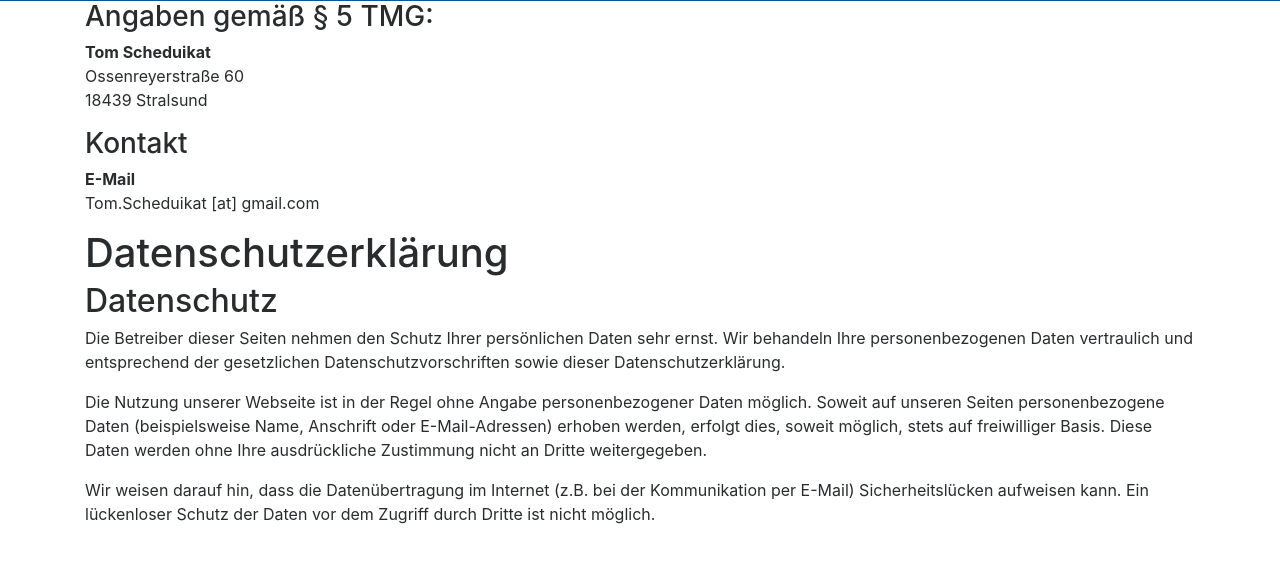
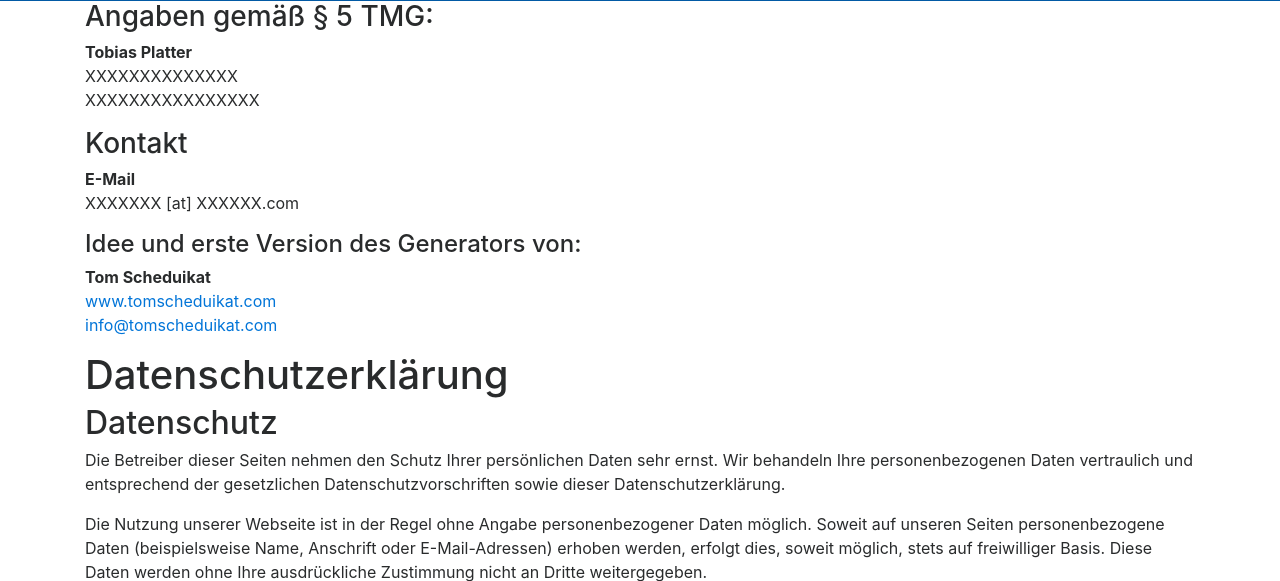
Before and after one commit to Tanktiger/vong-generator, a PHP site: page /impressum in a window 1280 px wide. Shown: the part 53-634 px from the top of the page. Run offline with PHP 8.4, Linux system fonts and the light colour scheme; some libraries are stand-ins or nearby versions.

Commit message:
impressum angepasst google tag manager entfernt folder handling von Bildern angepasst

```diff
--- a/impressum.php
+++ b/impressum.php
@@ -55,16 +55,24 @@
         <div class="col-md-12 col-xs-12 col-sm-12">
             <address>
                 <h3>Angaben gemäß § 5 TMG:</h3>
-                <strong>Tom Scheduikat</strong><br>
-                Ossenreyerstraße 60<br>
-                18439 Stralsund<br>
+                <strong>Tobias Platter</strong><br>
+                XXXXXXXXXXXXXX<br>
+                XXXXXXXXXXXXXXXX<br>
             </address>
 
             <address>
                 <h3>Kontakt</h3>
                 <strong>E-Mail</strong><br>
-                Tom.Scheduikat [at] gmail.com
+                XXXXXXX [at] XXXXXX.com
             </address>
+
+            <address>
+                <h4>Idee und erste Version des Generators von:</h4>
+                <strong>Tom Scheduikat</strong><br>
+                <a href="http://www.tomscheduikat.com" title="Tom Scheduikat - Webentwickler">www.tomscheduikat.com</a><br>
+                <a href="mailto:info@tomscheduikat.com" title="Tom Scheduikat - Email">info@tomscheduikat.com</a><br>
+            </address>
+
             <h1>Datenschutzerkl&auml;rung</h1> <h2>Datenschutz</h2> <p>Die Betreiber dieser Seiten nehmen den
                 Schutz Ihrer pers&ouml;nlichen Daten sehr ernst. Wir behandeln Ihre personenbezogenen Daten vertraulich und
                 entsprechend der gesetzlichen Datenschutzvorschriften sowie dieser Datenschutzerkl&auml;rung.</p> <p>Die
```
Also changed, not shown: index.php (+2 -14 lines), posts.php (+2 -11 lines), vong.php (+12 -6 lines).
